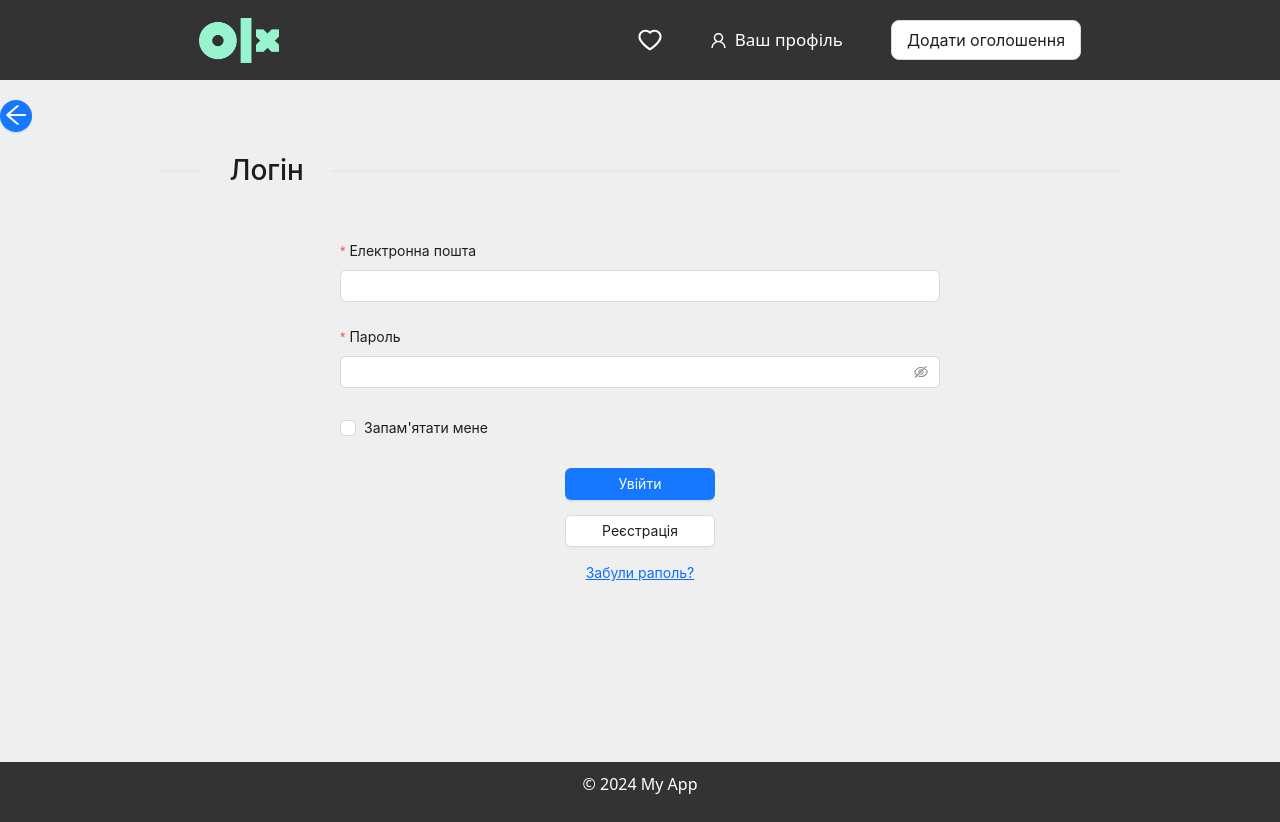
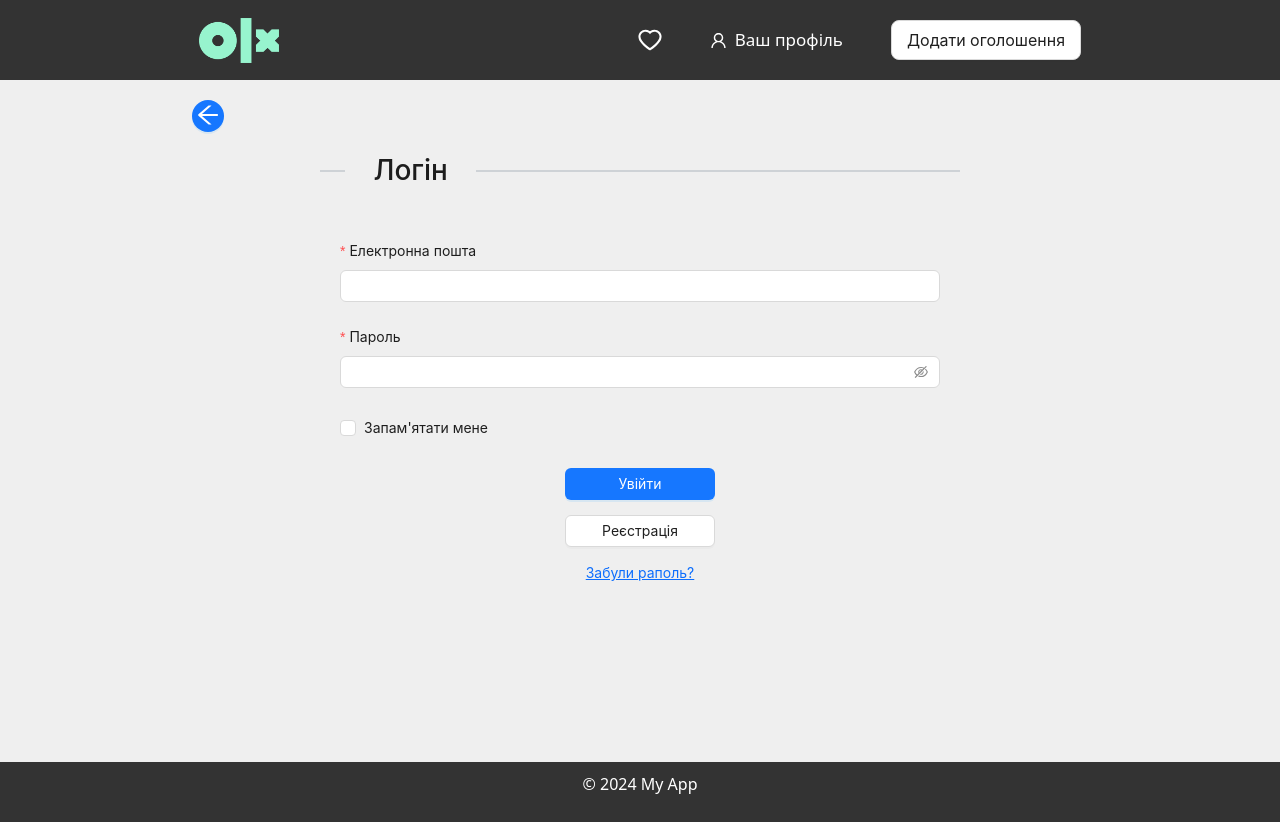
Before and after one commit to AndrichSanych/CourseWork_ReactTS, a React (Create React App) app: page /login in a window 1280 px wide. Built offline with nearby package versions, Linux system fonts and the light colour scheme; the HTML template or start-up script is replaced by a standard one.

Commit message:
Fix update

```diff
--- a/src/App.tsx
+++ b/src/App.tsx
@@ -19,12 +19,11 @@ const App: React.FC = () => {
     <Routes>
       <Route path="/" element={<Layout />}>
         <Route index element={<HomePage />} />
+        <Route path="/favorites" element={<FavoriteAdverts />} />
         <Route path="/create-advert" element={
           <UserProtectedRoute children={<CreateAdvert />} />
         } />
-        <Route path="/favorites" element={
-          <UserProtectedRoute children={<FavoriteAdverts />} />
-        } />
+
          <Route path="/account" element={
           <UserProtectedRoute children={<UserAccount />} />
         } />
--- a/src/components/favorite-button/index.tsx
+++ b/src/components/favorite-button/index.tsx
@@ -21,13 +21,16 @@ const FavoriteButton: React.FC<AdvertModel> = observer((advert: AdvertModel) =>
             else
                 setFavorite(false)
         }
+    // eslint-disable-next-line react-hooks/exhaustive-deps
     }, [user.isAuthorized, advert])
 
     const favoriteClick = async (e: any) => {
         e.stopPropagation();
+        setFavorite(!favorite)
         if (user.isAuthorized) {
             const result = await accountService.toggleFavorite(advert.id)
             if (result.status !== 200) {
+                setFavorite(!favorite)
                 return
             }
         }
@@ -35,7 +38,6 @@ const FavoriteButton: React.FC<AdvertModel> = observer((advert: AdvertModel) =>
             storageService.toggleFavorites(advert.id)
         }
         message.success(favorite ? 'Оголошення видалено з обраних' : 'Оголошення додано до обраних')
-        setFavorite(!favorite)
     }
     return (
         <>
--- a/src/components/user/login/index.tsx
+++ b/src/components/user/login/index.tsx
@@ -8,7 +8,7 @@ import { CheckboxChangeEvent } from 'antd/es/checkbox';
 import { storageService } from '../../../services/storangeService';
 import user from '../../../stores/UserStore'
 
-export const Login: React.FC =() => {
+export const Login: React.FC = () => {
     const [remember, setRemember] = useState<boolean>(false);
     const navigate = useNavigate()
 
@@ -28,9 +28,12 @@ export const Login: React.FC =() => {
     }
     return (
         <>
+        <div className=' w-70 mx-auto'>
             <BackButton />
-            <div className='w-75 mx-auto'>
-                <Divider className='fs-3  mb-5' orientation="left">Логін</Divider>
+        </div>
+
+            <div className='w-50 mx-auto'>
+                <Divider className='fs-3 border-dark-subtle mb-5' orientation="left">Логін</Divider>
                 <Form
                     layout='vertical'
                     style={{
@@ -56,7 +59,7 @@ export const Login: React.FC =() => {
                             },
                         ]}
                     >
-                        <Input />
+                        <Input type='large' />
                     </Form.Item>
 
                     <Form.Item
@@ -69,7 +72,7 @@ export const Login: React.FC =() => {
                             },
                         ]}
                     >
-                        <Input.Password />
+                        <Input.Password  type='large' />
                     </Form.Item>
 
                     <Form.Item>
--- a/src/index.css
+++ b/src/index.css
@@ -64,6 +64,10 @@ footer {
 
 .w-80{
   width: 80%;
+}
+
+.w-90{
+  width: 90%;
 }
 
 
```
